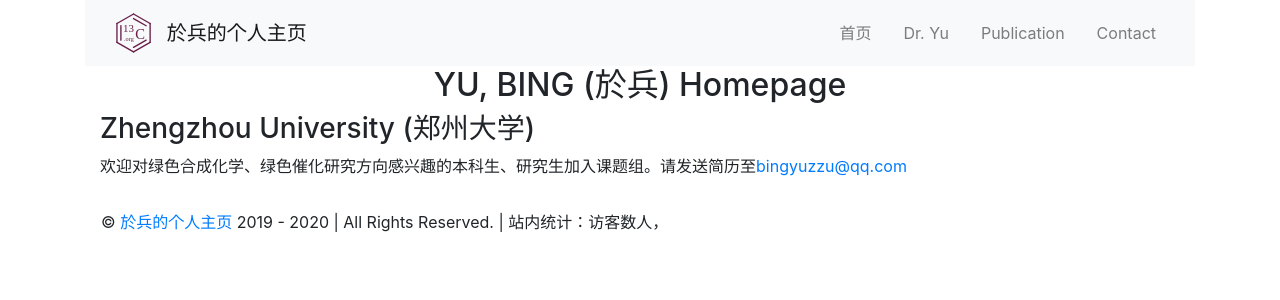
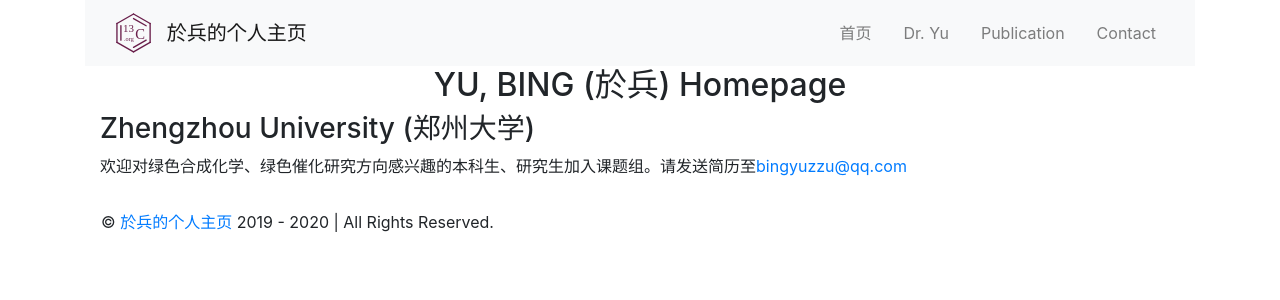
Before and after one commit to bingyuzzu/bingyuzzu.github.io, a Jekyll site: the page built from index.md, in a window 1280 px wide. Shown: the top 300 px of the page. Built offline with Jekyll 4.4.1, drawn with Linux system fonts in a browser that asks for light colours; comment, search, counter and statistics services are not loaded; our own code applies the rules of GitHub Pages for plain Markdown files.

Commit message:
Update footer.html

```diff
--- a/_includes/footer.html
+++ b/_includes/footer.html
@@ -2,8 +2,7 @@
   <div class="navbar navbar-default navbar-fixed-bottom">
   <script async src="//busuanzi.ibruce.info/busuanzi/2.3/busuanzi.pure.mini.js"></script>
   <div class="nav navbar-text">
-      © <a href="mailto:{{ _author.email }}" target="_blank"> {{ site.title }} </a> 2019 - <script>document.write(new Date().getFullYear());</script> | All Rights Reserved. | 站内统计：<span id="busuanzi_container_site_uv">访客数<span id="busuanzi_value_site_uv", Style="color:red"></span>人，</span>
-
+      © <a href="mailto:{{ _author.email }}" target="_blank"> {{ site.title }} </a> 2019 - <script>document.write(new Date().getFullYear());</script> | All Rights Reserved.
 </div>
   </div>
 
```
